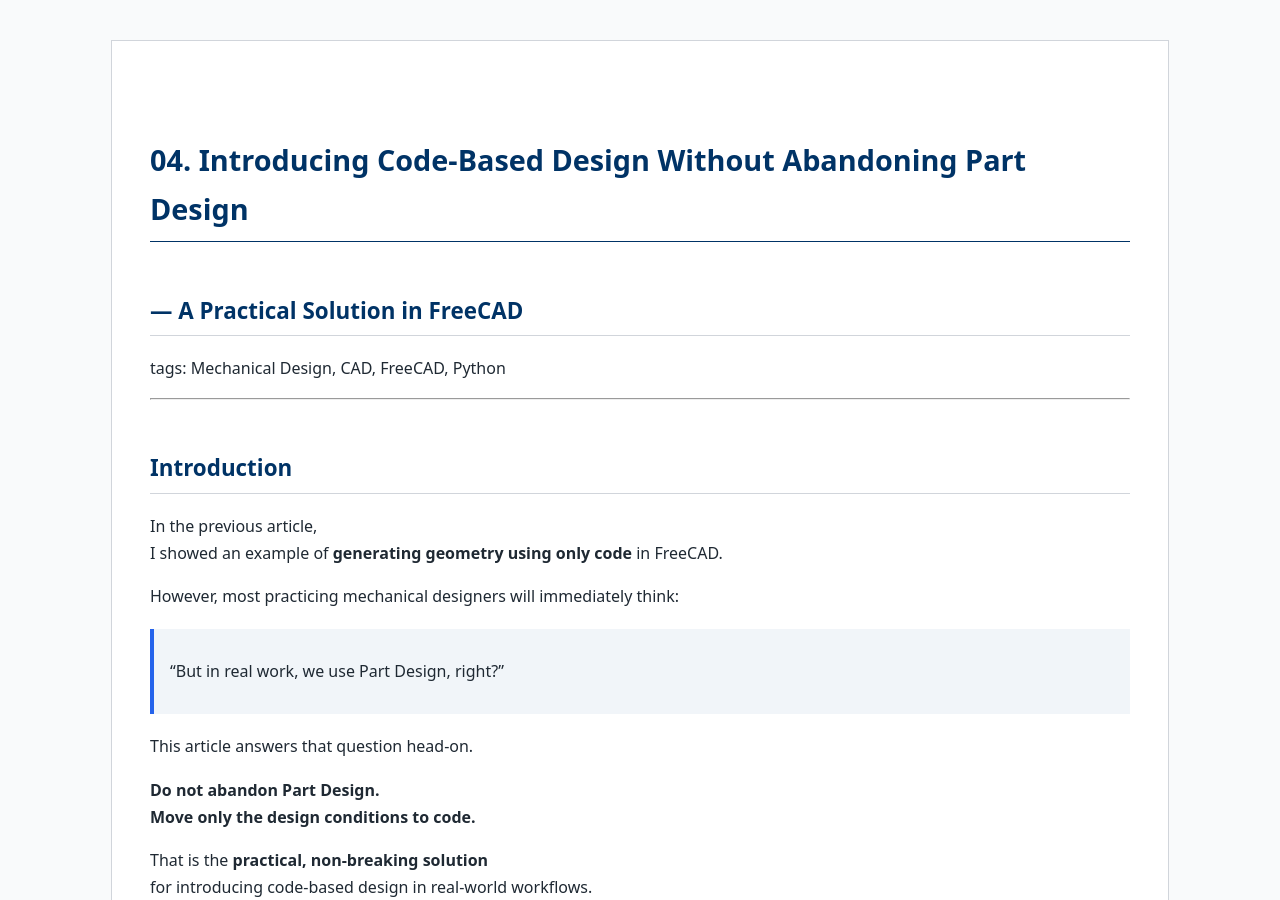
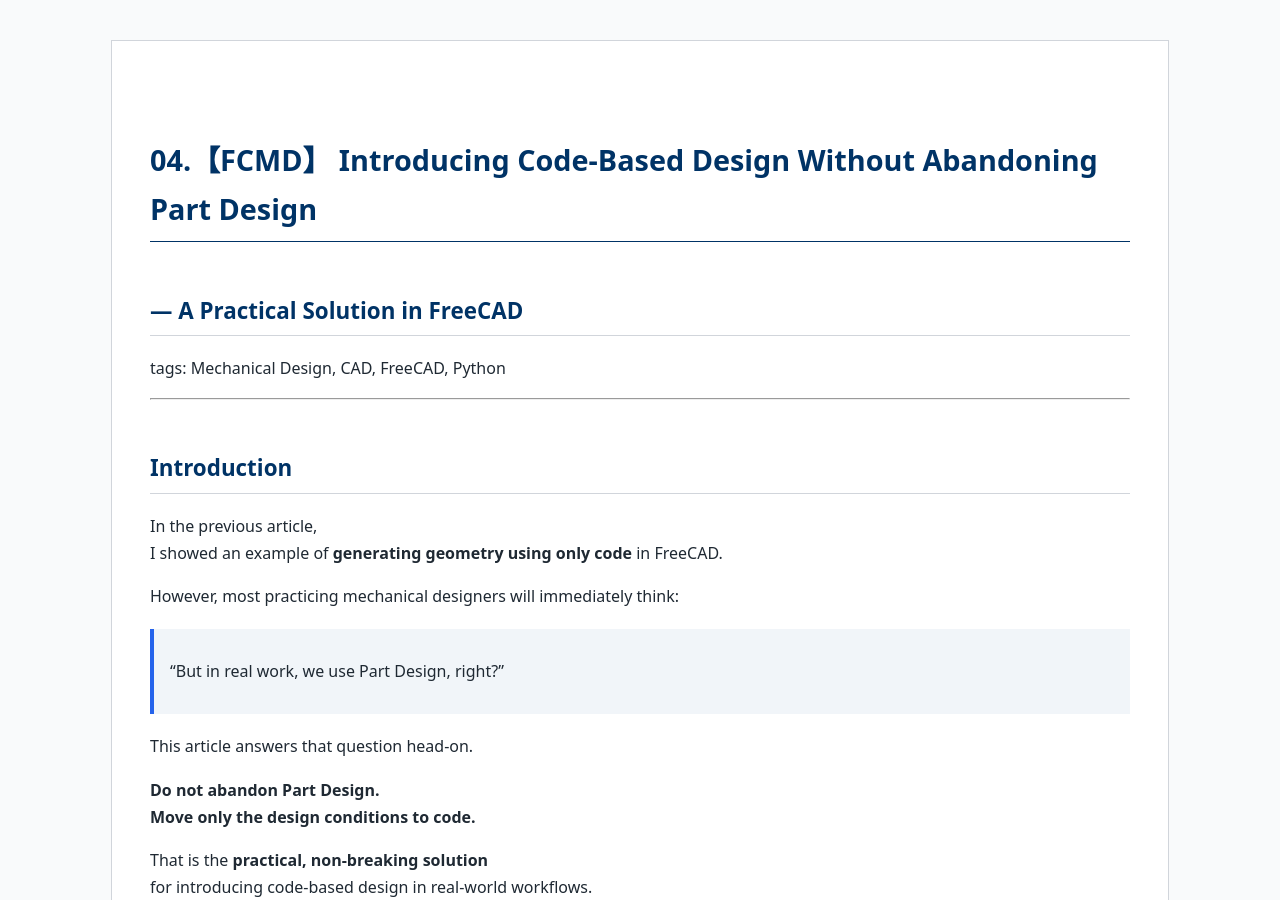
Before and after one commit to Samizo-AITL/qiita-articles, a Jekyll site: the page built from articles/en/04_part_design_with_code.md, in a window 1280 px wide and 900 px high. Built offline with Jekyll 4.4.1, drawn with Linux system fonts in a browser that asks for light colours.

Commit message:
Update 04_part_design_with_code.md

```diff
--- a/articles/en/04_part_design_with_code.md
+++ b/articles/en/04_part_design_with_code.md
@@ -3,7 +3,7 @@
 title: Qiita Articles
 ---
 
-# 04. Introducing Code-Based Design Without Abandoning Part Design
+# 04.【FCMD】 Introducing Code-Based Design Without Abandoning Part Design
 ## — A Practical Solution in FreeCAD
 tags: Mechanical Design, CAD, FreeCAD, Python
 
```
